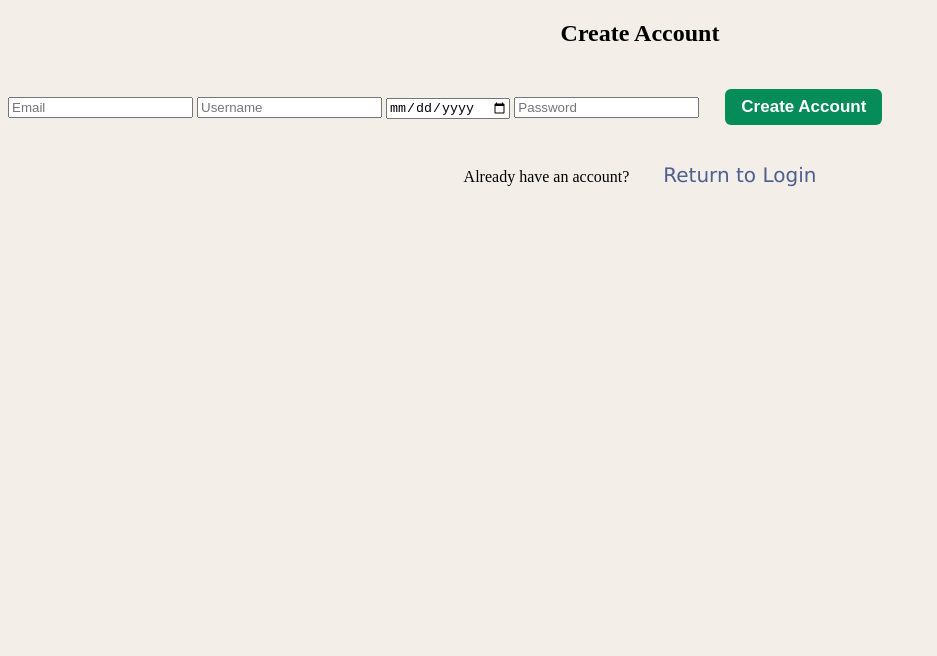
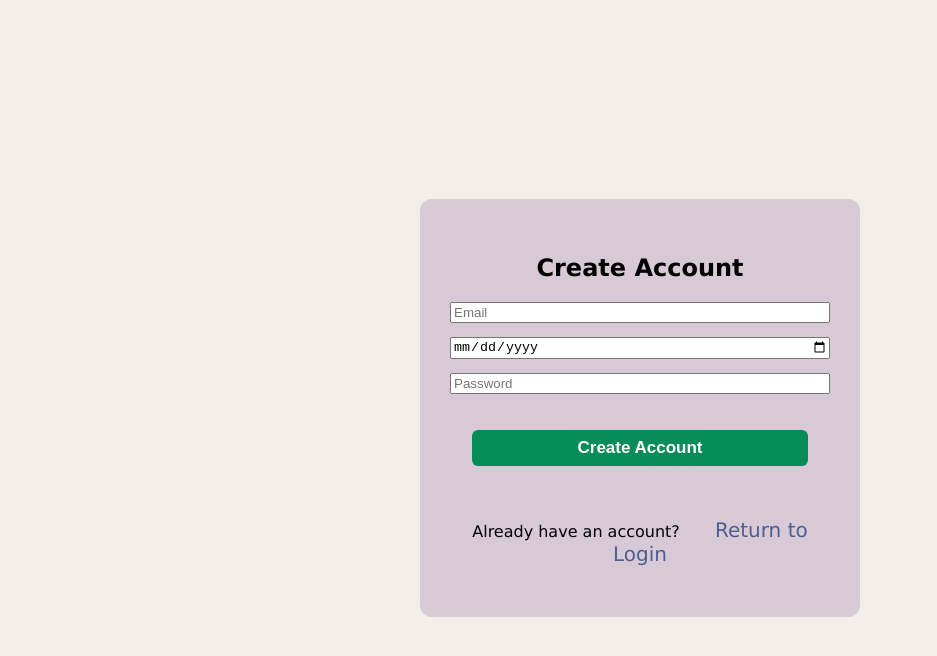
Before and after one commit to AlejandroSantos19/Group-5-Capstone-Project, a plain HTML site: page signup.html in a window 1280 px wide. Shown: the whole page, without its empty margins (0-937 px from the left). Drawn offline with Linux system fonts and the light colour scheme; a web font is replaced by a local one.

Commit message:
Added classes for file only styling in css

```diff
--- a/signup.html
+++ b/signup.html
@@ -7,18 +7,12 @@
     <title>Tasktopus - Sign Up</title>
   </head>
 
-  <body>
-    <div class="login-container">
+  <body class="auth-page">
+    <div class="login-container auth-card">
       <h2>Create Account</h2>
 
       <form id="signupForm">
         <input type="email" id="signupEmail" placeholder="Email" required />
-        <input
-          type="text"
-          id="signupUsername"
-          placeholder="Username"
-          required
-        />
         <input type="date" id="signupBirthday" required />
         <input
           type="password"
```
Also changed, not shown: index.html (+2 -2 lines).
